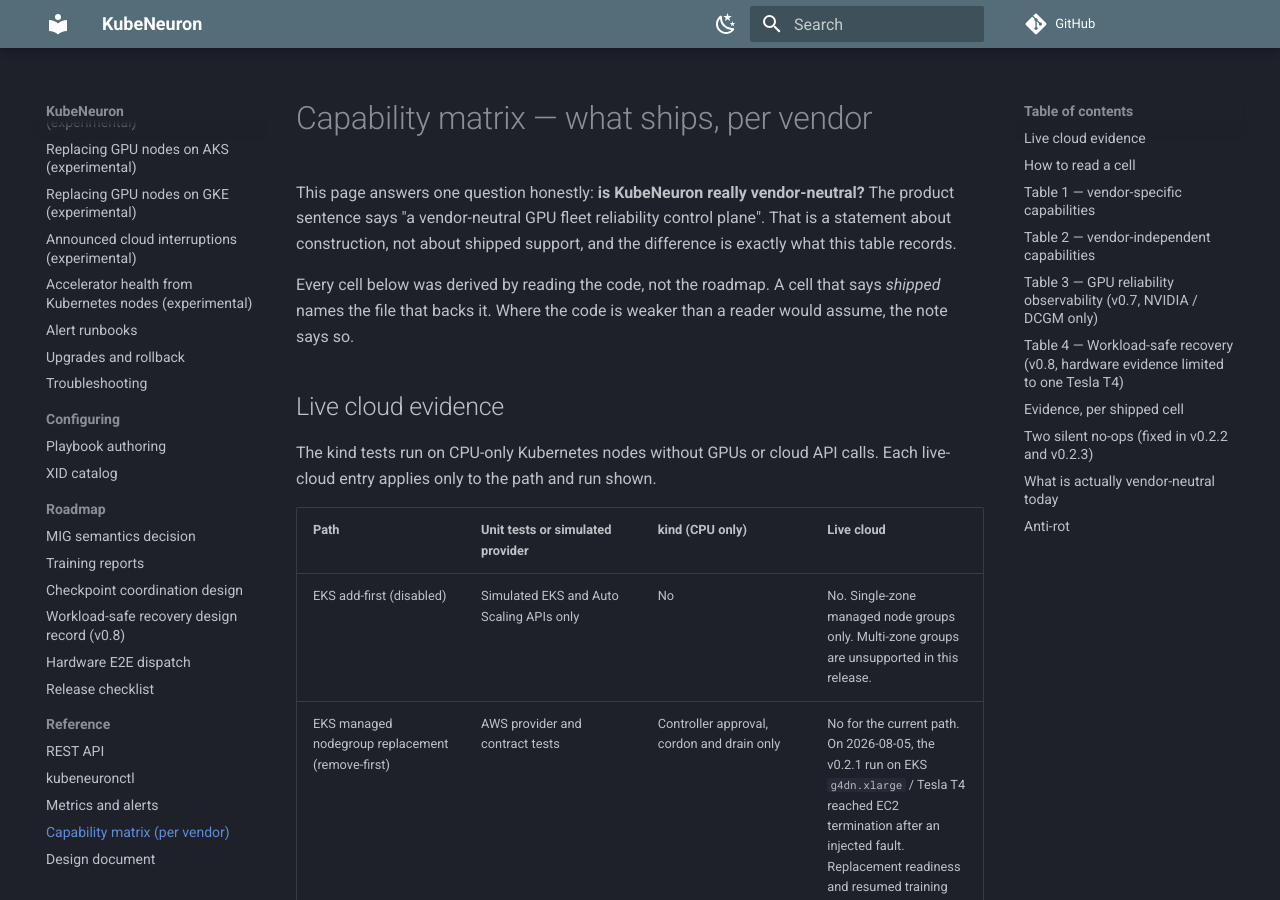
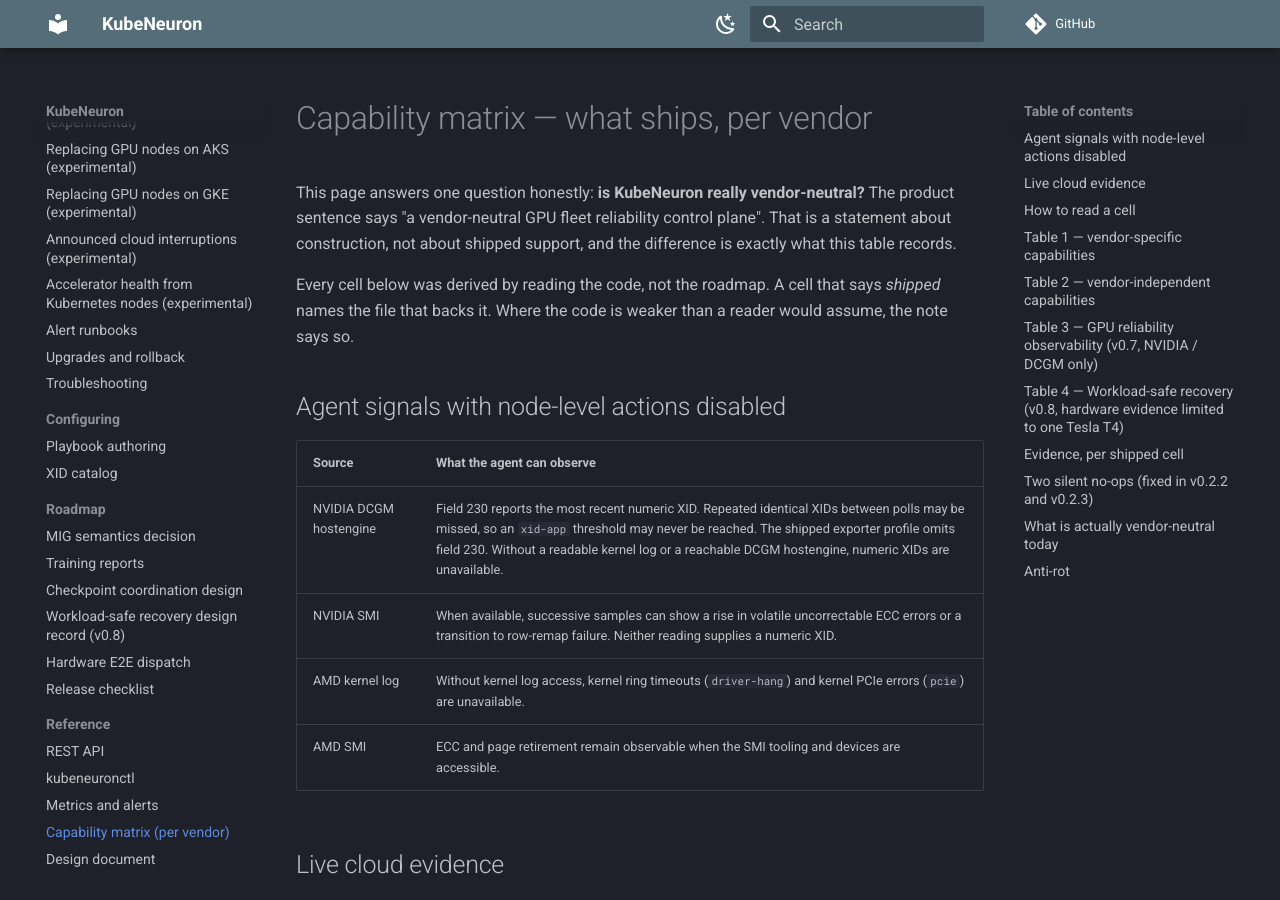
Before and after one commit to kubeneuron/kubeneuron, an MkDocs documentation site: the page built from docs/reference-capabilities.md, in a window 1280 px wide and 900 px high. Built offline with MkDocs 1.6.1 and Material for MkDocs 9.7.7, drawn with Linux system fonts in a browser that asks for light colours; comment, search, counter and statistics services are not loaded.

Commit message:
Document cloud agent privileges and changes in fault detection
Signed-off-by: Andrii Petruk <andrey.petruk@gmail.com>

```diff
--- a/docs/reference-capabilities.md
+++ b/docs/reference-capabilities.md
@@ -8,6 +8,15 @@ shipped support, and the difference is exactly what this table records.
 Every cell below was derived by reading the code, not the roadmap. A cell that
 says *shipped* names the file that backs it. Where the code is weaker than a
 reader would assume, the note says so.
+
+## Agent signals with node-level actions disabled
+
+| Source | What the agent can observe |
+|---|---|
+| NVIDIA DCGM hostengine | Field 230 reports the most recent numeric XID. Repeated identical XIDs between polls may be missed, so an `xid-app` threshold may never be reached. The shipped exporter profile omits field 230. Without a readable kernel log or a reachable DCGM hostengine, numeric XIDs are unavailable. |
+| NVIDIA SMI | When available, successive samples can show a rise in volatile uncorrectable ECC errors or a transition to row-remap failure. Neither reading supplies a numeric XID. |
+| AMD kernel log | Without kernel log access, kernel ring timeouts (`driver-hang`) and kernel PCIe errors (`pcie`) are unavailable. |
+| AMD SMI | ECC and page retirement remain observable when the SMI tooling and devices are accessible. |
 
 ## Live cloud evidence
 
```
Also changed, not shown: CHANGELOG.md (+6 -0 lines), docs/bare-metal.md (+2 -2 lines), docs/data-and-privacy.md (+3 -1 lines), docs/upgrade.md (+4 -0 lines).
